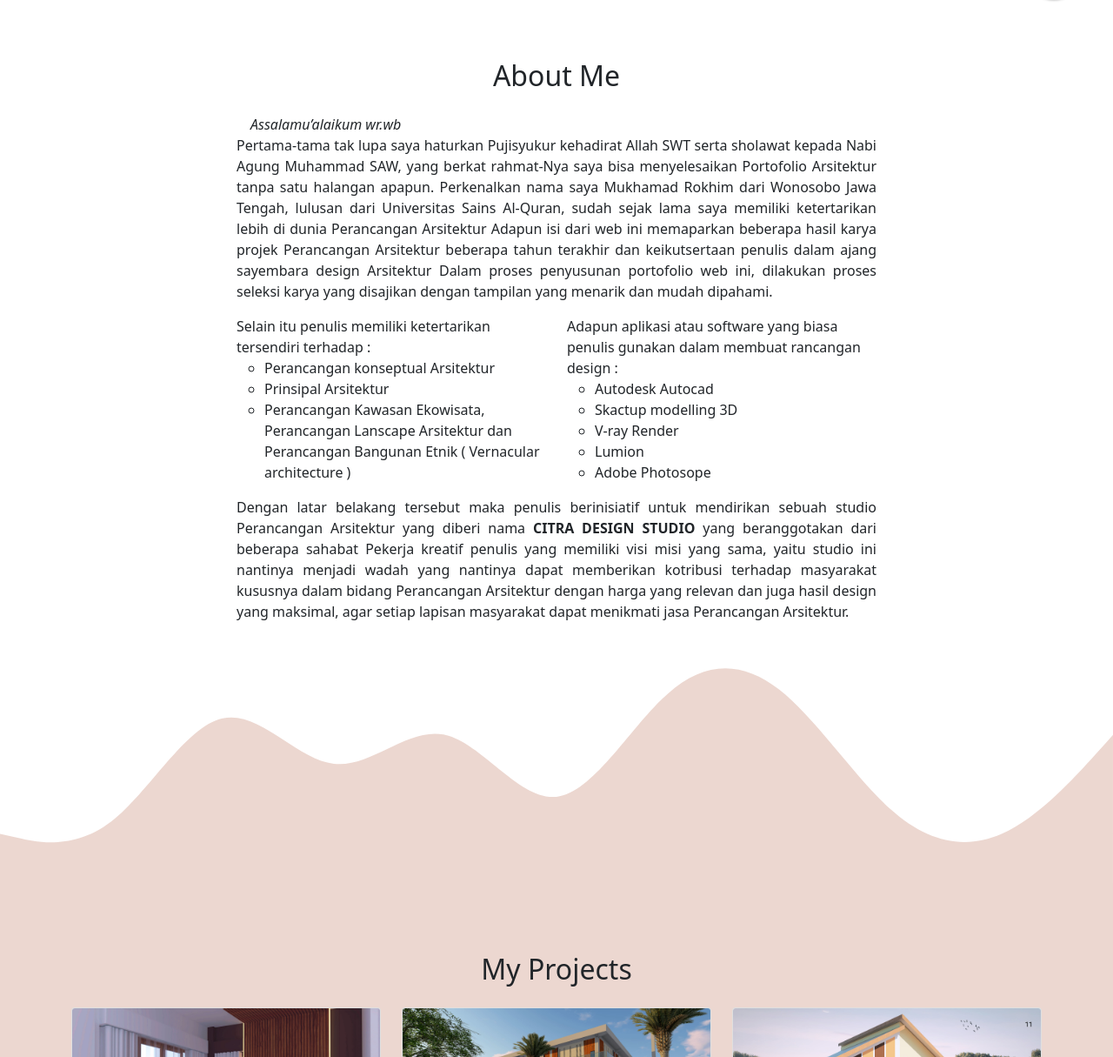
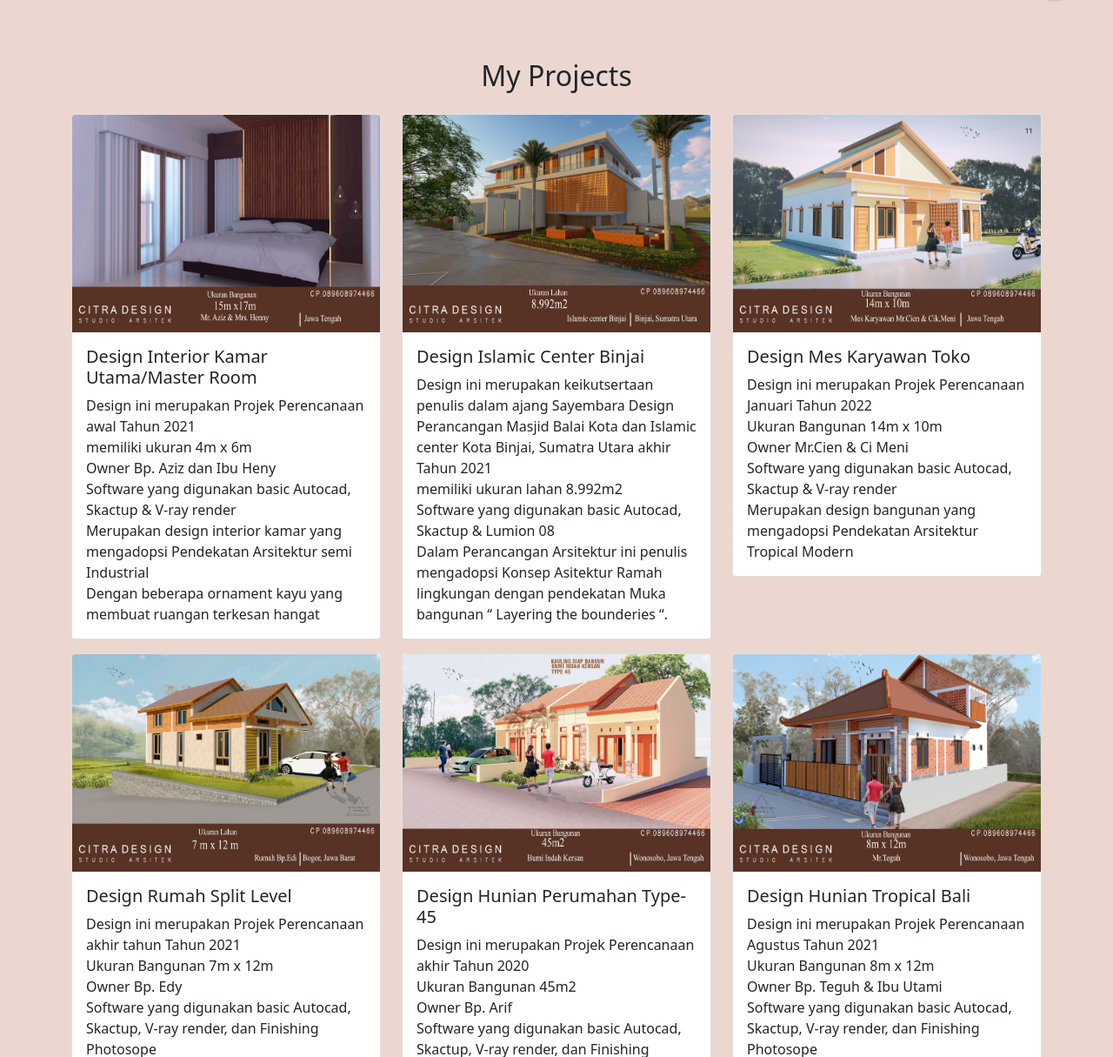
Before and after one commit to mukhamadrokhim24/mukhamadrokhim24.github.io, a plain HTML site: page index.html in a window 1280 px wide. Shown: the part 762-1977 px from the top of the page at 87% size. Drawn offline with nearby package versions, Linux system fonts and the light colour scheme.

Commit message:
Update index.html
remove about

```diff
--- a/index.html
+++ b/index.html
@@ -70,68 +70,6 @@
       </svg>
     </section>
     <!-- end jumbotron -->
-
-    <!-- about -->
-    <section id="about">
-      <div class="container">
-        <div class="row text-center mb-3" data-aos="fade-in">
-          <div class="col">
-            <h2>About Me</h2>
-          </div>
-        </div>
-        <div class="row justify-content-center fs-6">
-          <div class="col-md-8" data-aos="fade-right">
-            <p align="justify">
-              &emsp;<i>Assalamu’alaikum wr.wb</i> <br>
-              Pertama-tama tak lupa saya haturkan Pujisyukur kehadirat Allah SWT serta sholawat kepada Nabi Agung Muhammad SAW, yang berkat rahmat-Nya saya bisa menyelesaikan Portofolio Arsitektur tanpa satu halangan apapun.
-              Perkenalkan nama saya Mukhamad Rokhim dari Wonosobo Jawa Tengah, lulusan dari Universitas Sains Al-Quran, sudah sejak lama saya memiliki ketertarikan lebih di dunia Perancangan Arsitektur Adapun isi dari web ini memaparkan beberapa hasil karya projek Perancangan Arsitektur beberapa tahun terakhir dan keikutsertaan penulis dalam ajang sayembara design Arsitektur
-              Dalam proses penyusunan portofolio web ini, dilakukan proses seleksi karya yang disajikan dengan tampilan yang menarik dan mudah dipahami.
-            </p>
-          </div>
-        </div>
-        <div class="row justify-content-center fs-6 fw-light">
-          <div class="col-md-4" data-aos="fade-right">
-            <ul class="list-unstyled">
-              <li>Selain itu penulis memiliki ketertarikan tersendiri terhadap :</li>
-                <ul>
-                  <li>Perancangan konseptual Arsitektur</li>
-                  <li>Prinsipal Arsitektur</li>
-                  <li>Perancangan Kawasan Ekowisata, Perancangan Lanscape Arsitektur dan Perancangan Bangunan Etnik ( Vernacular architecture )</li>
-                </ul>
-              </li>
-            </ul>
-          </div>
-          <div class="col-md-4" data-aos="fade-right">
-            <ul class="list-unstyled">
-              <li>Adapun aplikasi atau software yang biasa penulis gunakan dalam membuat rancangan design :</li>
-                <ul>
-                  <li>Autodesk Autocad</li>
-                  <li>Skactup modelling 3D</li>
-                  <li>V-ray Render</li>
-                  <li>Lumion</li>
-                  <li>Adobe Photosope</li>
-                </ul>
-              </li>
-            </ul>
-          </div>
-        </div>
-        <div class="row justify-content-center fs-6">
-          <div class="col-md-8" data-aos="fade-right">
-            <p align="justify">
-              Dengan latar belakang tersebut maka penulis berinisiatif untuk mendirikan sebuah studio Perancangan Arsitektur yang diberi nama <b>CITRA DESIGN STUDIO</b> yang beranggotakan dari beberapa sahabat Pekerja kreatif penulis yang memiliki visi misi yang sama, yaitu studio ini nantinya menjadi wadah yang nantinya dapat memberikan kotribusi terhadap masyarakat kususnya dalam bidang Perancangan Arsitektur dengan harga yang relevan dan juga hasil design yang maksimal, agar setiap lapisan masyarakat dapat menikmati jasa Perancangan Arsitektur.
-            </p>
-          </div>
-        </div>
-      </div>
-      <svg xmlns="http://www.w3.org/2000/svg" viewBox="0 0 1440 320">
-        <path
-          fill="#ce998763"
-          fill-opacity="1"
-          d="M0,256L24,261.3C48,267,96,277,144,240C192,203,240,117,288,106.7C336,96,384,160,432,165.3C480,171,528,117,576,128C624,139,672,213,720,208C768,203,816,117,864,74.7C912,32,960,32,1008,69.3C1056,107,1104,181,1152,224C1200,267,1248,277,1296,256C1344,235,1392,181,1416,154.7L1440,128L1440,320L1416,320C1392,320,1344,320,1296,320C1248,320,1200,320,1152,320C1104,320,1056,320,1008,320C960,320,912,320,864,320C816,320,768,320,720,320C672,320,624,320,576,320C528,320,480,320,432,320C384,320,336,320,288,320C240,320,192,320,144,320C96,320,48,320,24,320L0,320Z"
-        ></path>
-      </svg>
-    </section>
-    <!-- end about -->
 
     <!-- projects -->
     <section id="projects">
```
